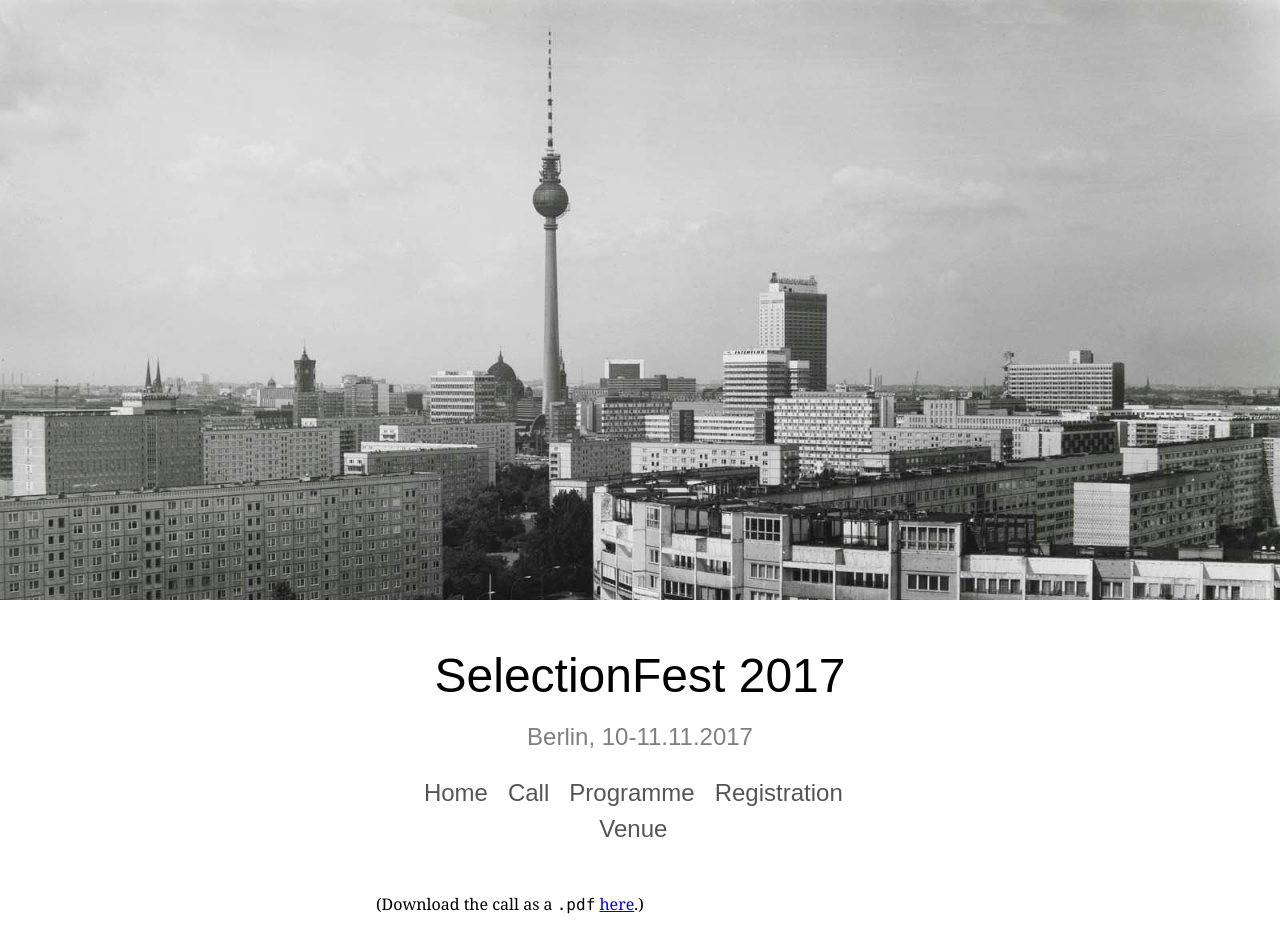
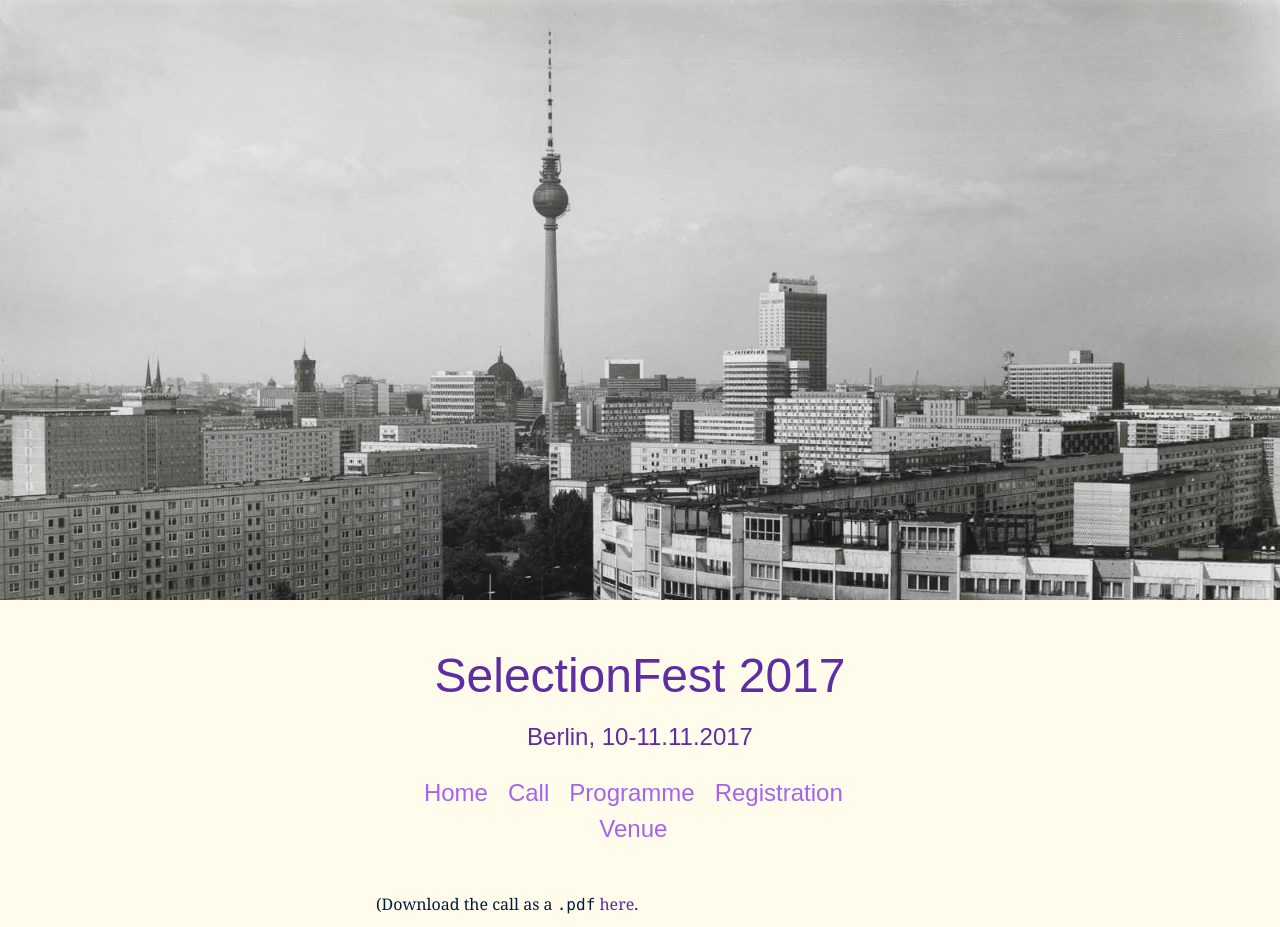
Before and after one commit to patrl/selectionfest, a plain HTML site: page call.html in a window 1280 px wide. Shown: the top 927 px of the page. Drawn offline with nearby package versions, Linux system fonts and the light colour scheme.

Commit message:
Publish.

```diff
--- a/call.html
+++ b/call.html
@@ -7,32 +7,32 @@
         <title>call</title>
         <link rel="stylesheet" href="./css/tachyons.min.css" />
     </head>
-    <body>
+    <body class="bg-washed-yellow">
         <div class="vh-75 w-100 cover bg-center" style="background:url(./images/fernsehturm.jpg);">
         </div>
         <div class="measure-wide center pt4 ph2 pb5 mw100">
             <header class="tc ph4">
                 <h1 class="f3 f2-m f1-l fw2 black-90 mv3">
-                    <a href="./" title="home" class="black link">SelectionFest 2017</a>
+                    <a href="./" title="home" class="purple link">SelectionFest 2017</a>
                 </h1>
-                <h2 class="f5 f4-m f3-l fw2 black-50 mt0 lh-copy">
+                <h2 class="f5 f4-m f3-l fw2 black-50 mt0 lh-copy purple">
                     Berlin, 10-11.11.2017
                 </h2>
-                <nav class="f5 f4-m f3-l fw2 mid-gray mt0 lh-copy" role="navigation">
-                    <a href="./" class="link dim mid-gray">Home</a>
+                <nav class="f5 f4-m f3-l fw2 black mt0 lh-copy" role="navigation">
+                    <a href="./" class="link dim light-purple">Home</a>
                     &nbsp;
-                    <a href="./call.html" class="link dim mid-gray">Call</a>
+                    <a href="./call.html" class="link dim light-purple">Call</a>
                     &nbsp;
-                    <a href="./programme.html" class="link dim mid-gray">Programme</a>
+                    <a href="./programme.html" class="link dim light-purple">Programme</a>
                     &nbsp;
-                    <a href="./registration.html" class="link dim mid-gray">Registration</a>
+                    <a href="./registration.html" class="link dim light-purple">Registration</a>
                     &nbsp;
-                    <a href="./venue.html" class="link dim mid-gray">Venue</a>
+                    <a href="./venue.html" class="link dim light-purple">Venue</a>
                     &nbsp;
                 </nav>
             </header>
-            <div class="pt2 pt4-ns athelas">
-                <p>(Download the call as a <code>.pdf</code> <a href="./documents/berlinWorkshopCall.pdf">here</a>.)</p>
+            <div class="pt2 pt4-ns athelas navy">
+                <p>(Download the call as a <code>.pdf</code> <a href="./documents/berlinWorkshopCall.pdf" class="link dim">here</a>.</p>
 <p>Since the earliest days of generative linguistics, the mechanism of <em>selection</em> has been the subject of intense scrutiny. <span class="citation">Grimshaw (1979)</span> famously argued that lexical items may impose both <em>c(ategory)</em>- and <em>s(emantic)-</em>selection; logically independent properties. Subsequent work by <span class="citation">Pesetsky (1982)</span> argued that many of <span class="citation">Grimshaw (1979)</span>’s observations framed as arguments for c-selection can instead be analyzed in terms of abstract case, thus raising the possibility of factoring c-selection out of the grammar completely. This pioneering work on selection has framed subsequent research in two ways. First, a debate ensued regarding whether it is possible to simplify <span class="citation">Grimshaw (1979)</span>’s system, by explaining selectional requirements in terms of other factors <span class="citation">(Pesetsky 1991, 1993; Rothstein 1992; Odijk 1997)</span>. Second, these selectional requirements were used as a starting point for research into a range of empricial phenomena related to clausal embedding <span class="citation">(Adger and Quer 2001; Moltmann 2004; Moulton 2009; Kastner 2015)</span>.</p>
 <p>Recently developed resources may help shed new light on these questions. The current workshop will coincide with the launch of the <em>ZAS Database of Clause Embedding Predicates</em><a href="#fn1" class="footnoteRef" id="fnref1"><sup>1</sup></a> an online database of predicates and the arguments they embed, which can be queried according to a variety of criteria (<span class="citation">Stiebels et al. (2017)</span>). Other resources, such as the <em>MegaAttitude</em> dataset<a href="#fn2" class="footnoteRef" id="fnref2"><sup>2</sup></a>, can similarly inform large-scale computational investigations <span class="citation">(White and Rawlins 2016a, 2016b)</span>.</p>
 <p>The workshop aims to bring together researchers working on the selectional properties of predicates in an attempt to bring together the two lines of research mentioned above, as well as the specific topics below. We welcome theoretical, experimental, computational and typological work that bears on the selectional properties of predicates and the elements they embed. A non-exhaustive list of topics includes the following:</p>
@@ -176,11 +176,13 @@
 </div>
             </div>
         </div>
-        <footer class="bt b--light-gray f6 gray pa5">
+        <footer class="f6 light-purple pa5">
             <div class="measure-wide tc center ph2">
                 <p>© 2017 The organizers of selectionFest.</p>
                 <p>Built with λove using <a href="https://jaspervdj.be/hakyll/" class="link dim">Hakyll</a> and <a href="http://tachyons.io/" class="link dim">Tachyons</a>.</p>
             </div>
         </footer>
+        <script src="https://ajax.googleapis.com/ajax/libs/jquery/3.1.0/jquery.min.js"></script>
+        <script src="./js/link.js"></script>
     </body>
 </html>
--- /dev/null
+++ b/js/link.js
@@ -0,0 +1 @@
+$(document).ready(function(){$("a").addClass("link dim purple")})
```
Also changed, not shown: contact.html (+13 -11 lines), index.html (+14 -12 lines), programme.html (+13 -11 lines), registration.html (+13 -11 lines), venue.html (+13 -11 lines).
